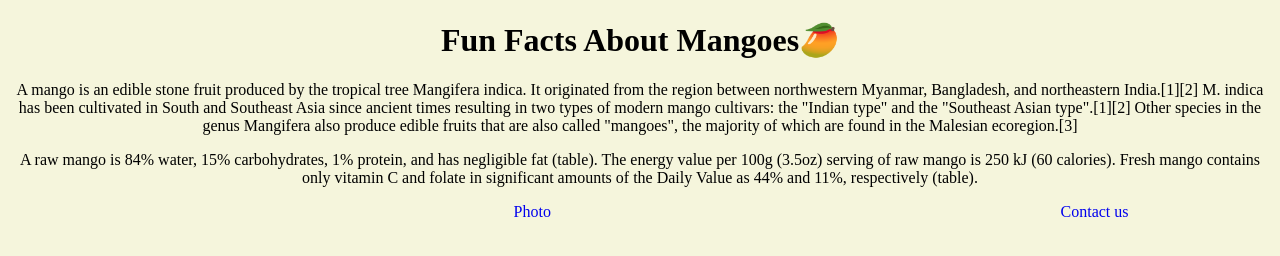
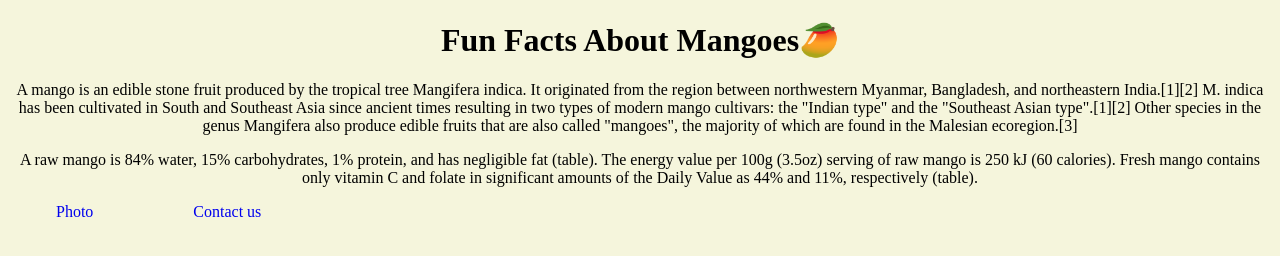
Before and after one commit to Mbalie3737/Website-Multiple-file-hosting, a plain HTML site: page index.html in a window 1280 px wide. Drawn offline with Linux system fonts and the light colour scheme.

Commit message:
Udate app.css

```diff
--- a/styles.css/app.css
+++ b/styles.css/app.css
@@ -8,6 +8,8 @@ h1 {
 a {
     text-decoration: none;
     margin-left: 40%;
+    margin: 48px;
+
 }
 p {
     text-align: center;
```
